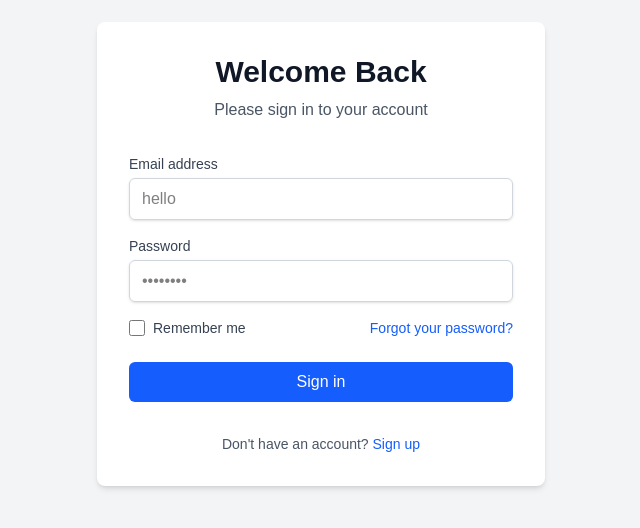
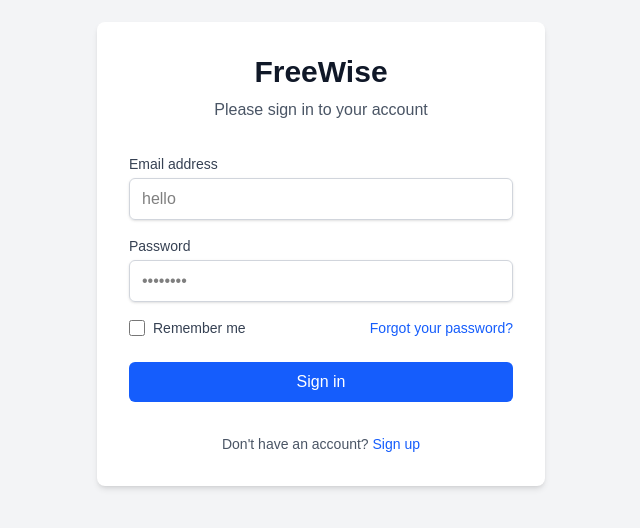
Before and after one commit to josephholten/freewise, a Next.js app: page /login in a window 1280 px wide. Shown: the part 146-674 px from the top of the page, without its empty margins (319-959 px from the left). Built offline with nearby package versions, Linux system fonts and the light colour scheme.

Commit message:
change text in login form

```diff
--- a/app/login/page.tsx
+++ b/app/login/page.tsx
@@ -36,7 +36,9 @@
     <div className="flex items-center justify-center min-h-screen bg-gray-100">
       <div className="w-full max-w-md p-8 space-y-8 bg-white rounded-lg shadow-md">
         <div className="text-center">
-          <h1 className="text-3xl font-bold text-gray-900">Welcome Back</h1>
+          <h1 className="text-3xl font-bold text-gray-900">
+            FreeWise
+          </h1>
           <p className="mt-2 text-gray-600">Please sign in to your account</p>
         </div>
 
```
